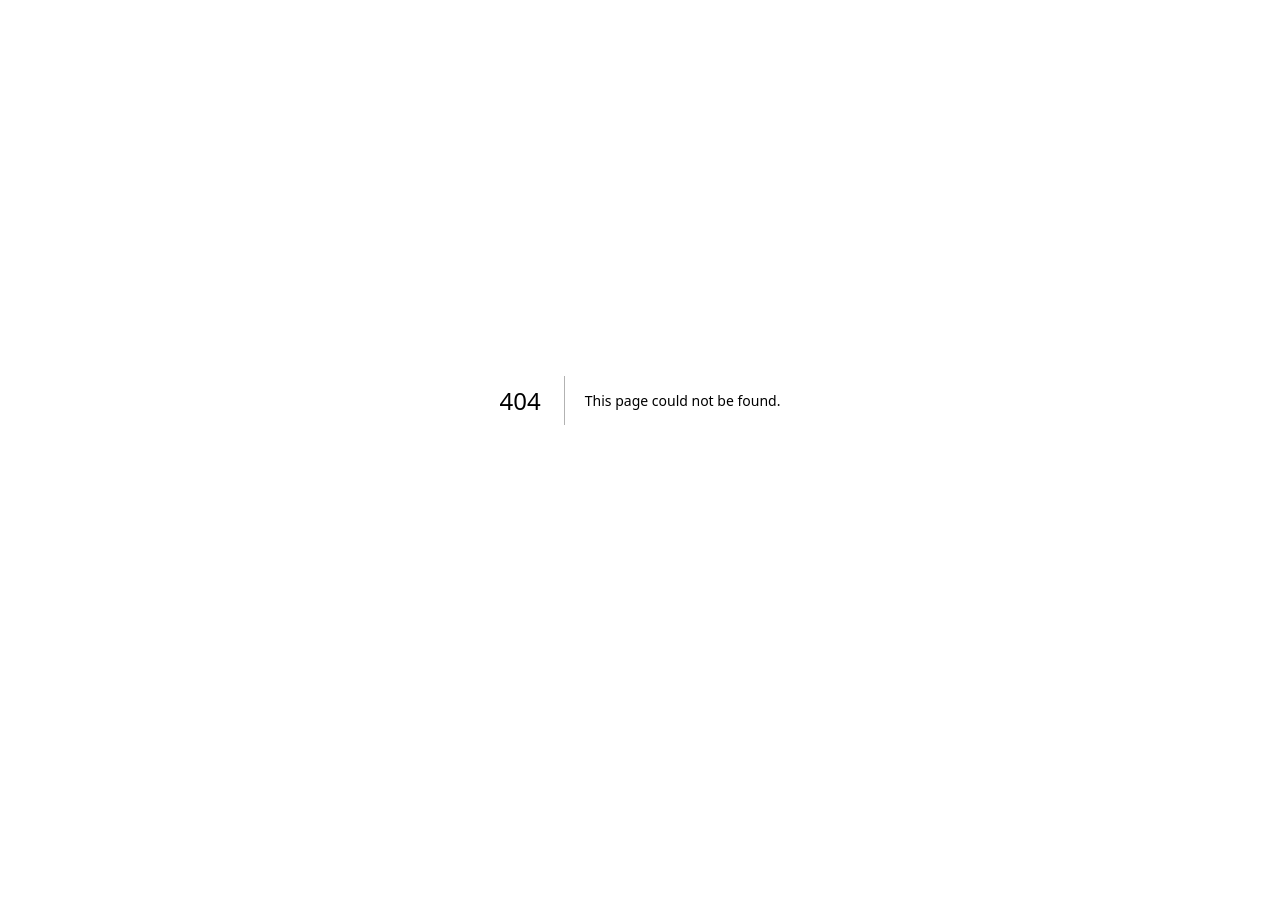
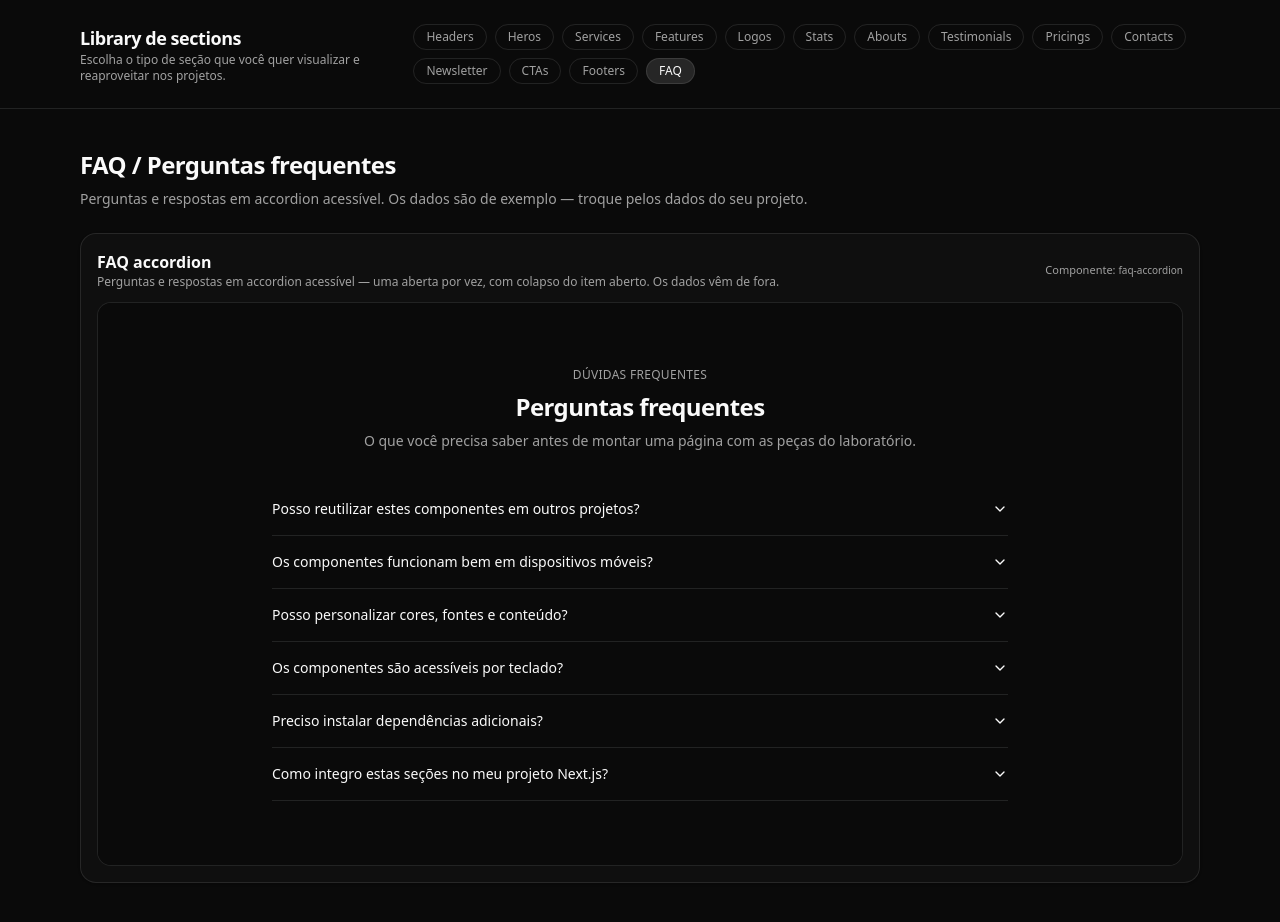
Before and after one commit to svitordev/svitordev-ui-lab, a Next.js app: page /library/faq in a window 1280 px wide. Before the commit this address had no page. Shown: the top 922 px of the page. Before the commit the page ends 800 px from the top, so only its background shows below. Built offline with nearby package versions, Linux system fonts and the light colour scheme.

Commit message:
feat: add accessible faq section

```diff
--- /dev/null
+++ b/app/library/faq/page.tsx
@@ -0,0 +1,109 @@
+// app/library/faq/page.tsx
+import type { Metadata } from "next";
+import {
+  FaqAccordion,
+  type FaqAccordionProps,
+} from "@/components/sections/faq/faq-accordion";
+
+export const metadata: Metadata = {
+  title: "Library · FAQ",
+  description:
+    "Perguntas frequentes em accordion acessível — uma resposta por vez, operável por teclado.",
+};
+
+type FaqEntry = {
+  id: string;
+  name: string;
+  description: string;
+  props: FaqAccordionProps;
+};
+
+// Demo data-driven — conteúdo genérico do Lab; os dados vivem na página (consumer).
+const faqs: FaqEntry[] = [
+  {
+    id: "faq-accordion",
+    name: "FAQ accordion",
+    description:
+      "Perguntas e respostas em accordion acessível — uma aberta por vez, com colapso do item aberto. Os dados vêm de fora.",
+    props: {
+      eyebrow: "Dúvidas frequentes",
+      title: "Perguntas frequentes",
+      description:
+        "O que você precisa saber antes de montar uma página com as peças do laboratório.",
+      items: [
+        {
+          question: "Posso reutilizar estes componentes em outros projetos?",
+          answer:
+            "Sim. Cada seção é independente e recebe o conteúdo por dados — troque os textos pelos dados do seu projeto.",
+        },
+        {
+          question: "Os componentes funcionam bem em dispositivos móveis?",
+          answer:
+            "Sim. As seções são pensadas para mobile primeiro e validadas em telas pequenas e grandes.",
+        },
+        {
+          question: "Posso personalizar cores, fontes e conteúdo?",
+          answer:
+            "Sim. A identidade visual é definida por design tokens — trocar as variáveis do tema atualiza todos os componentes.",
+        },
+        {
+          question: "Os componentes são acessíveis por teclado?",
+          answer:
+            "Sim. Os controles interativos usam elementos nativos com foco visível e semântica ARIA quando necessária.",
+        },
+        {
+          question: "Preciso instalar dependências adicionais?",
+          answer:
+            "Apenas as dependências do projeto. Cada primitivo documenta o que utiliza — nada é instalado sem necessidade.",
+        },
+        {
+          question: "Como integro estas seções no meu projeto Next.js?",
+          answer:
+            "Copie os componentes para o projeto, ajuste os tokens no CSS global e monte a página na ordem desejada.",
+        },
+      ],
+    },
+  },
+];
+
+export default function FaqLibraryPage() {
+  return (
+    <main className="min-h-screen bg-background">
+      <div className="mx-auto max-w-6xl px-4 py-10 space-y-6">
+        <header className="space-y-2">
+          <h1 className="text-2xl font-semibold tracking-tight">
+            FAQ / Perguntas frequentes
+          </h1>
+          <p className="text-sm text-muted-foreground">
+            Perguntas e respostas em accordion acessível. Os dados são de
+            exemplo — troque pelos dados do seu projeto.
+          </p>
+        </header>
+
+        <section className="space-y-4">
+          {faqs.map(({ id, name, description, props }) => (
+            <div
+              key={id}
+              className="space-y-3 rounded-2xl border bg-muted/20 p-4 text-sm shadow-sm"
+            >
+              <div className="flex flex-col gap-1 md:flex-row md:items-center md:justify-between">
+                <div>
+                  <h2 className="text-base font-semibold">{name}</h2>
+                  <p className="text-xs text-muted-foreground">{description}</p>
+                </div>
+                <p className="text-[11px] text-muted-foreground">
+                  Componente: <code className="font-mono text-[10px]">{id}</code>
+                </p>
+              </div>
+
+              {/* Preview */}
+              <div className="overflow-hidden rounded-xl border bg-background">
+                <FaqAccordion {...props} />
+              </div>
+            </div>
+          ))}
+        </section>
+      </div>
+    </main>
+  );
+}
--- /dev/null
+++ b/components/sections/faq/faq-accordion.tsx
@@ -0,0 +1,58 @@
+// components/sections/faq/faq-accordion.tsx
+import {
+  Accordion,
+  AccordionContent,
+  AccordionItem,
+  AccordionTrigger,
+} from "@/components/ui/accordion";
+
+export type FaqItem = {
+  question: string;
+  answer: string;
+};
+
+export type FaqAccordionProps = {
+  eyebrow?: string;
+  title: string;
+  description?: string;
+  items: FaqItem[];
+};
+
+// Server Component — dados serializáveis; o estado do accordion vive no primitive
+// Client (Accordion 017). O heading das perguntas vem do Header interno do Radix —
+// a section não adiciona heading manual dentro do Trigger.
+export function FaqAccordion({
+  eyebrow,
+  title,
+  description,
+  items,
+}: FaqAccordionProps) {
+  return (
+    <section className="w-full bg-background">
+      <div className="mx-auto max-w-3xl px-4 py-12 md:py-16">
+        <div className="mb-8 space-y-2 text-center">
+          {eyebrow ? (
+            <p className="text-xs font-medium uppercase tracking-wide text-muted-foreground">
+              {eyebrow}
+            </p>
+          ) : null}
+          <h2 className="text-xl font-semibold tracking-tight md:text-2xl">{title}</h2>
+          {description ? (
+            <p className="text-sm text-muted-foreground">{description}</p>
+          ) : null}
+        </div>
+
+        <Accordion type="single" collapsible>
+          {items.map((item, index) => (
+            <AccordionItem key={`item-${index + 1}`} value={`item-${index + 1}`}>
+              <AccordionTrigger>{item.question}</AccordionTrigger>
+              <AccordionContent>
+                <p>{item.answer}</p>
+              </AccordionContent>
+            </AccordionItem>
+          ))}
+        </Accordion>
+      </div>
+    </section>
+  );
+}
--- a/components/sections/library-shell.tsx
+++ b/components/sections/library-shell.tsx
@@ -19,6 +19,7 @@ const sectionLinks = [
   { href: "/library/newsletter", label: "Newsletter" },
   { href: "/library/cta", label: "CTAs" },
   { href: "/library/footers", label: "Footers" },
+  { href: "/library/faq", label: "FAQ" },
 ];
 
 export function SectionsShell({ children }: { children: React.ReactNode }) {
--- a/memory-bank/CURRENT-STATE.md
+++ b/memory-bank/CURRENT-STATE.md
@@ -26,8 +26,9 @@ Repositório base (GitHub Template) em fase de **fundação documental**.
 - **Evolução 014:** ✅ IMPLEMENTADA / VERIFIED (Newsletter com estados — `NewsletterForm`, novo grupo `newsletter`, primeira section funcional de form do Lab; Client Component justificado; contrato data-driven com callback externo `onSubmit`, nenhum backend acoplado; estados idle/submitting/success/error; email controlado; label real + `htmlFor` + `useId`; live region persistente única; acessibilidade validada; rota `/library/newsletter` + link na library com client wrapper só de showcase; demo determinística; +2 testes Playwright; contribui para QLT-004, que permanece aberto; QLT-008 permanece aberto).
 - **Evolução 015:** ✅ IMPLEMENTADA / VERIFIED (Labels dos formulários existentes — QLT-008 encerrado: os 3 contact forms corrigidos com 10 associações `htmlFor`↔`id` 1:1; IDs determinísticos prefixados por variant e únicos na página; Server Components preservados; zero mudança visual; zero comportamento novo; +1 teste Playwright abrangente; QLT-004 e QLT-010 continuam abertos; os `<section id="contact">` duplicados são pré-existentes e ficaram fora do escopo).
 - **Evolução 016:** ✅ IMPLEMENTADA / VERIFIED (Pricing com toggle — decisão anti-inflação: `PricingThreeTiers` evoluído, nenhum componente novo; contrato data-driven; Client Component justificado (estado do intervalo); toggle mensal/anual com `role="group"` + `aria-pressed`, teclado nativo, estado inicial mensal; preços como strings do consumer, sem cálculo comercial; `featured` separado de `action.variant`; CTAs como links reais; consumers: `/library/pricing` e home (identificada durante o build, copy movida para o consumer, ambas Server Components); +1 teste Playwright; contribui para QLT-003 e QLT-005, que permanecem abertos com uma ocorrência a menos; QLT-010 intocado).
-- **Evolução 017:** ✅ IMPLEMENTADA / VERIFIED (technical — Accessible Accordion: `components/ui/accordion.tsx`, Radix Accordion (`@radix-ui/react-accordion` ^1.3.1, dependência aprovada), Client Component, compound API com 4 exports (Header interno), single/multiple, collapsible, controlled/uncontrolled pela API nativa, keyboard/ARIA delegados ao Radix, Chevron decorativo com rotação pelo `data-state` do Trigger (também com reduced motion, instantânea; transição motion-safe), Content sem animação, nenhum consumer/rota/teste novo. Validação técnica concluída na 017; validação visual/keyboard em browser será feita na Evolução 018, primeiro consumer real — precedente Avatar 008→009).
-- **Próxima execução:** Evolução 018 (FAQ).
+- **Evolução 017:** ✅ IMPLEMENTADA / VERIFIED (technical — Accessible Accordion: `components/ui/accordion.tsx`, Radix Accordion (`@radix-ui/react-accordion` ^1.3.1, dependência aprovada), Client Component, compound API com 4 exports (Header interno), single/multiple, collapsible, controlled/uncontrolled pela API nativa, keyboard/ARIA delegados ao Radix, Chevron decorativo com rotação pelo `data-state` do Trigger (também com reduced motion, instantânea; transição motion-safe), Content sem animação, nenhum consumer/rota/teste novo. Validação técnica concluída na 017; validação visual/keyboard em browser concluída na Evolução 018, primeiro consumer real (`FaqAccordion`) — precedente Avatar 008→009).
+- **Evolução 018:** ✅ IMPLEMENTADA / VERIFIED (FAQ — novo grupo `components/sections/faq/` com `FaqAccordion`, data-driven, Server Component; primeiro consumer real do Accordion 017 (`type="single"` + `collapsible`, nenhum state wrapper próprio); rota `/library/faq` + link "FAQ" na navegação da library; demo genérica com 6 itens; nenhuma dependência nova; Accordion primitive intacto; runtime validation da 017 concluída nesta evolução (mouse, single, collapsible, ARIA, teclado, foco, Chevron, reduced motion, heading hierarchy); validação live 375×667 e 1280×720 com zero overflow; +2 testes Playwright; QLT-005 inalterado; QLT-010 destinado à 019).
+- **Próxima execução:** Evolução 019 (standardize legacy /library pages).
 
 ## Stack confirmada
 
@@ -56,9 +57,9 @@ public/
 
 - **9** UI components (`components/ui/` — + `badge` via Evolução 004, + `avatar` via Evolução 008, + `separator` e `skeleton` via Evolução 013, + `accordion` via Evolução 017)
 - **7** site components (`components/site/` — headers + footers; + `mobile-nav` via Evolução 007)
-- **28** section components (`components/sections/` — 7 grupos × 3 + `cta-split-actions` + `logos-strip` + `hero-media-showcase` + `stats-grid` + `testimonials-rating-cards` + `feature-comparison` + `newsletter-form`; grupo Newsletter = 1, `NewsletterForm` disponível)
+- **29** section components (`components/sections/` — 7 grupos × 3 + `cta-split-actions` + `logos-strip` + `hero-media-showcase` + `stats-grid` + `testimonials-rating-cards` + `feature-comparison` + `newsletter-form` + `faq-accordion` via Evolução 018; grupo Newsletter = 1, `NewsletterForm` disponível; grupo FAQ = 1, `FaqAccordion` disponível)
 - **2** wrappers/shells (`library-shell.tsx` + `app/library/layout.tsx`)
-- **Total: 46** componentes reutilizáveis relevantes
+- **Total: 47** componentes reutilizáveis relevantes
 
 ## `/library` (DEC-001)
 
@@ -66,9 +67,9 @@ Showcase oficial. Estrutura `app/library/[categoria]/page.tsx` renderiza cada va
 
 ## Estado de qualidade (atualizado após Playwright mínimo — 2026-10-14)
 
-Production build **verde** (PASS, 18 rotas). Lint atual: **0 errors / 0 warnings**. Rota `/blog/[slug]` funcional.
+Production build **verde** (PASS, 19 rotas). Lint atual: **0 errors / 0 warnings**. Rota `/blog/[slug]` funcional.
 
-- **Playwright mínimo:** ✅ **VERIFIED** — `@playwright/test` 1.64.1, **Chromium** somente; projects desktop **1280×720** e mobile **375×667**; **20 smoke tests / 40 execuções** (38 passed + 2 skips intencionais — testes mobile-only da Evolução 007 pulam o project desktop). Execução da DEC-006.
+- **Playwright mínimo:** ✅ **VERIFIED** — `@playwright/test` 1.64.1, **Chromium** somente; projects desktop **1280×720** e mobile **375×667**; **22 smoke tests / 44 execuções** (42 passed + 2 skips intencionais — testes mobile-only da Evolução 007 pulam o project desktop). Execução da DEC-006.
 - **QLT-001:** ✅ VERIFIED. **QLT-006:** ✅ VERIFIED (Evolução 007). **QLT-007:** ✅ VERIFIED (Evolução 006). **QLT-008:** ✅ VERIFIED (Evolução 015). **QLT-012:** ✅ VERIFIED.
 - **QLT-003:** continua aberto, com uma ocorrência a menos (`pricing-three-tiers` — CTAs viraram links reais, Evolução 016). **QLT-005:** continua aberto, com uma ocorrência a menos (`pricing-three-tiers` migrado para o contrato, Evolução 016). **QLT-010:** continua aberto (Evolução 019).
 - **`/library`:** READY.
@@ -78,7 +79,7 @@ Production build **verde** (PASS, 18 rotas). Lint atual: **0 errors / 0 warnings
 
 ### Próxima fase
 
-Roadmap macro versionado em `docs/ROADMAP-1000-EVOLUTIONS.md` (lote ativo 001–025). Evoluções 001–017 concluídas (017 = technical VERIFIED; validação visual/keyboard do Accordion reservada para a 018). Próxima execução: Evolução 018 (FAQ). Ainda não há consumer do Accordion e nenhuma FAQ criada.
+Roadmap macro versionado em `docs/ROADMAP-1000-EVOLUTIONS.md` (lote ativo 001–025). Evoluções 001–018 concluídas (017 = technical VERIFIED; runtime validation do Accordion concluída pela Evolução 018, primeiro consumer real — `FaqAccordion`). Próxima execução: Evolução 019 (standardize legacy /library pages).
 
 ### Problemas resolvidos
 
```
Also changed, not shown: memory-bank/CHANGELOG.md, 3 other files (tests, documents, lock files or other folders).
